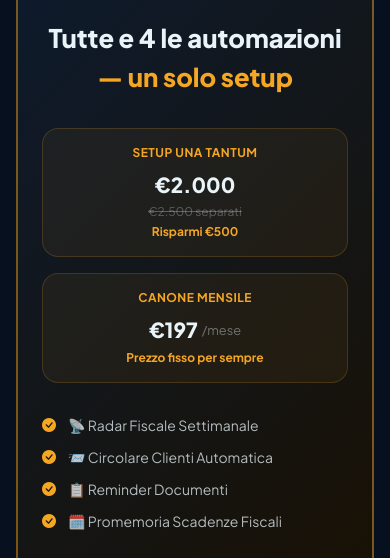
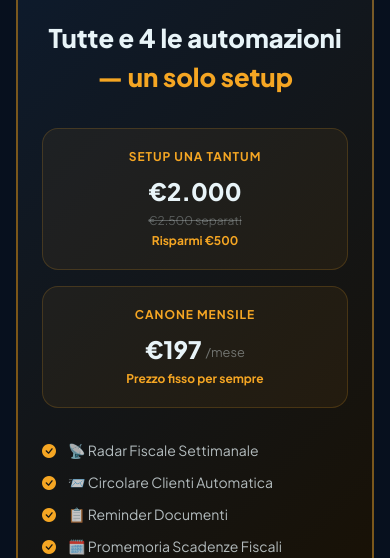
Before and after one commit to digitalsaminfo-cmyk/digitalsam-sito, a plain HTML site: page automazioni.html in a window 390 px wide. Shown: the part 3240-3798 px from the top of the page. Drawn offline with nearby package versions, Linux system fonts and the light colour scheme.

Commit message:
Fix bundle mobile: CSS puro invece di Tailwind responsive

```diff
--- a/automazioni.html
+++ b/automazioni.html
@@ -322,6 +322,22 @@
             border-radius: 24px;
             position: relative;
             overflow: hidden;
+        }
+        .bundle-prices {
+            display: grid;
+            grid-template-columns: 1fr;
+            gap: 1rem;
+            margin-bottom: 2rem;
+        }
+        @media (min-width: 580px) {
+            .bundle-prices { grid-template-columns: 1fr 1fr; }
+        }
+        .bundle-price-num {
+            font-size: 1.5rem;
+            font-weight: 800;
+        }
+        @media (min-width: 580px) {
+            .bundle-price-num { font-size: 2.2rem; }
         }
         .bundle-box::before {
             content: '';
@@ -649,19 +665,19 @@
             </div>
 
             <!-- Prezzi bundle -->
-            <div class="grid grid-cols-1 sm:grid-cols-2 gap-4 mb-8">
-                <div class="text-center p-4 md:p-6 rounded-2xl"
+            <div class="bundle-prices">
+                <div class="text-center p-5 rounded-2xl"
                      style="background:rgba(245,166,35,0.06);border:1px solid rgba(245,166,35,0.18);">
-                    <div class="text-xs font-bold mb-2 uppercase tracking-wider" style="color:var(--gold);letter-spacing:0.04em;">Setup una tantum</div>
-                    <div class="font-extrabold mb-1" style="font-size:clamp(1.3rem,5vw,2.4rem);">€2.000</div>
+                    <div class="text-xs font-bold mb-2 uppercase" style="color:var(--gold);letter-spacing:0.08em;">Setup una tantum</div>
+                    <div class="bundle-price-num mb-1">€2.000</div>
                     <div class="text-xs line-through mb-1" style="color:rgba(232,244,248,0.3);">€2.500 separati</div>
                     <div class="text-xs font-bold" style="color:var(--gold);">Risparmi €500</div>
                 </div>
-                <div class="text-center p-4 md:p-6 rounded-2xl"
+                <div class="text-center p-5 rounded-2xl"
                      style="background:rgba(245,166,35,0.06);border:1px solid rgba(245,166,35,0.18);">
-                    <div class="text-xs font-bold mb-2 uppercase tracking-wider" style="color:var(--gold);letter-spacing:0.04em;">Canone mensile</div>
+                    <div class="text-xs font-bold mb-2 uppercase" style="color:var(--gold);letter-spacing:0.08em;">Canone mensile</div>
                     <div class="flex items-end justify-center gap-1 mb-1">
-                        <span class="font-extrabold" style="font-size:clamp(1.3rem,5vw,2.4rem);">€197</span>
+                        <span class="bundle-price-num">€197</span>
                         <span style="color:rgba(232,244,248,0.4);padding-bottom:5px;font-size:0.8rem;">/mese</span>
                     </div>
                     <div class="text-xs font-bold" style="color:var(--gold);">Prezzo fisso per sempre</div>
```
